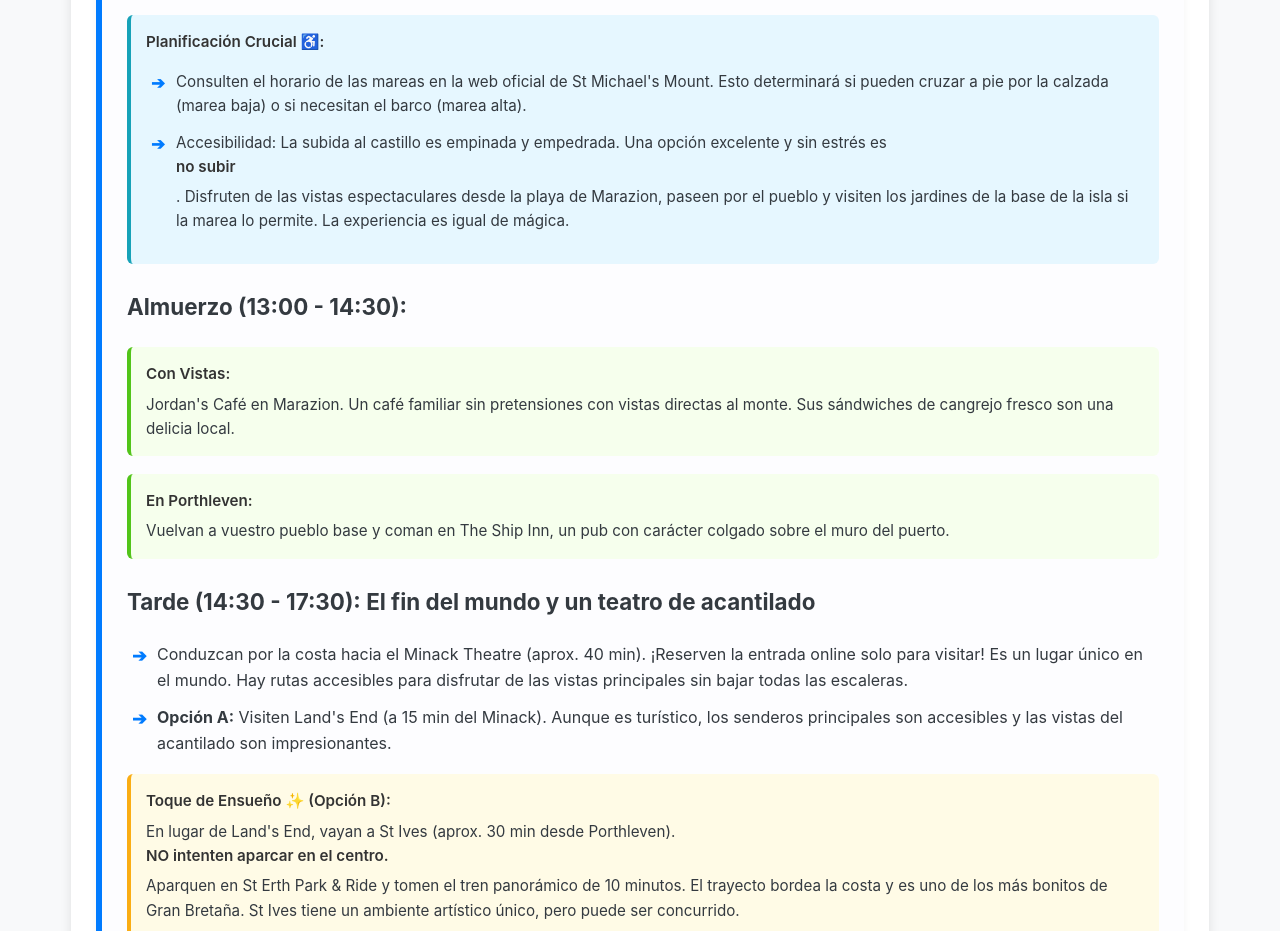
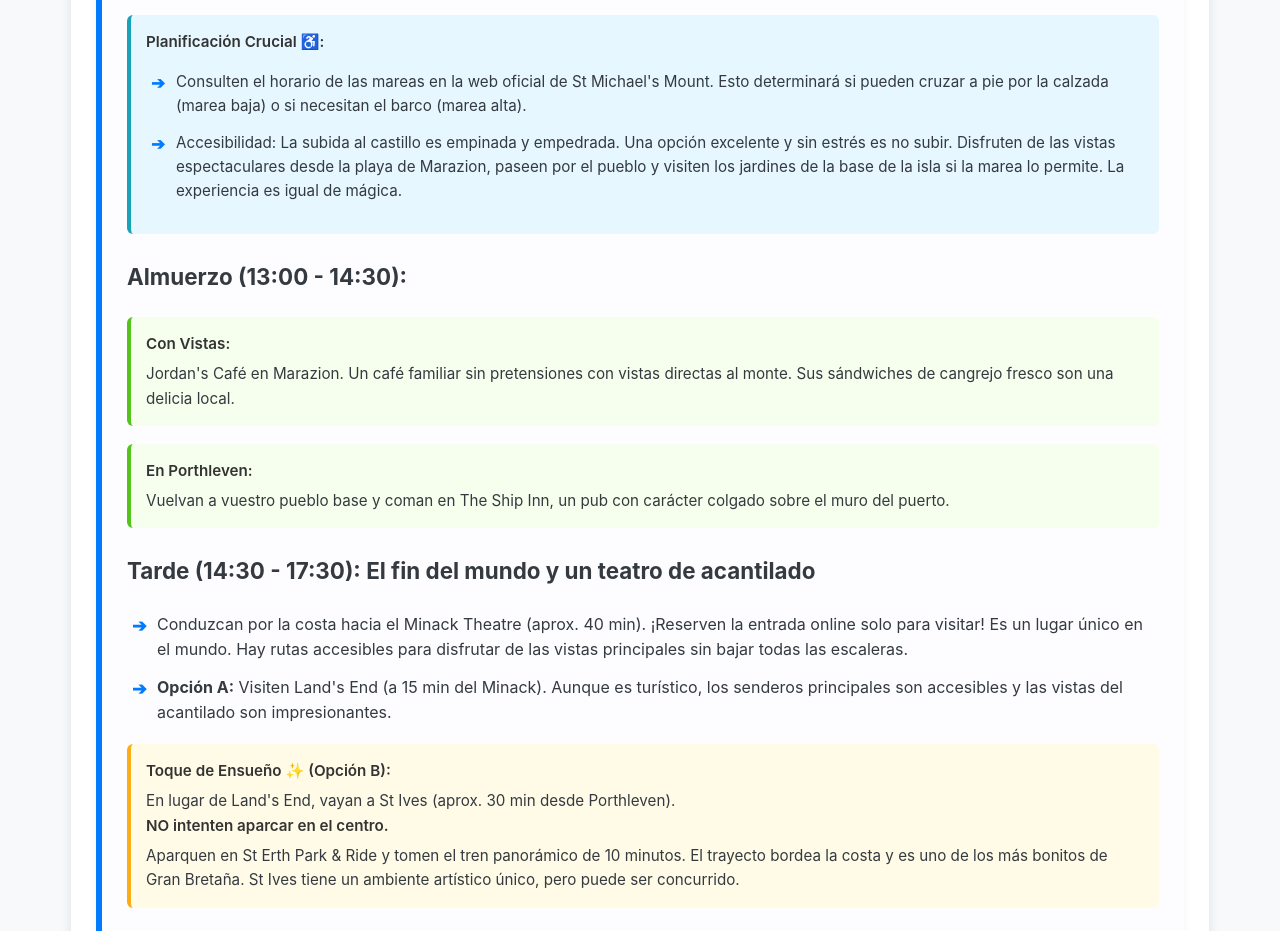
Before and after one commit to jaenc/Viaje-Inglaterra, a plain HTML site: page index.html in a window 1280 px wide. Shown: the part 7581-8512 px from the top of the page. Drawn offline with Linux system fonts and the light colour scheme.

```diff
--- a/index.html
+++ b/index.html
@@ -456,7 +456,7 @@
                 <strong>Planificación Crucial ♿:</strong>
                 <ul>
                     <li>Consulten el horario de las mareas en la web oficial de St Michael's Mount. Esto determinará si pueden cruzar a pie por la calzada (marea baja) o si necesitan el barco (marea alta).</li>
-                    <li>Accesibilidad: La subida al castillo es empinada y empedrada. Una opción excelente y sin estrés es <strong>no subir</strong>. Disfruten de las vistas espectaculares desde la playa de Marazion, paseen por el pueblo y visiten los jardines de la base de la isla si la marea lo permite. La experiencia es igual de mágica.</li>
+                    <li>Accesibilidad: La subida al castillo es empinada y empedrada. Una opción excelente y sin estrés es no subir. Disfruten de las vistas espectaculares desde la playa de Marazion, paseen por el pueblo y visiten los jardines de la base de la isla si la marea lo permite. La experiencia es igual de mágica.</li>
                 </ul>
             </div>
             <h3>Almuerzo (13:00 - 14:30):</h3>
```
